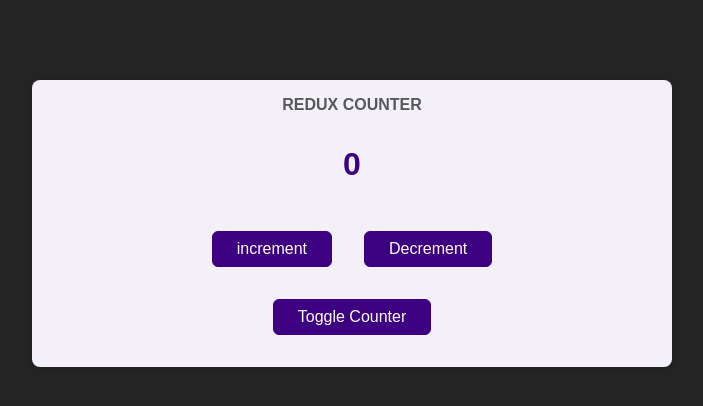
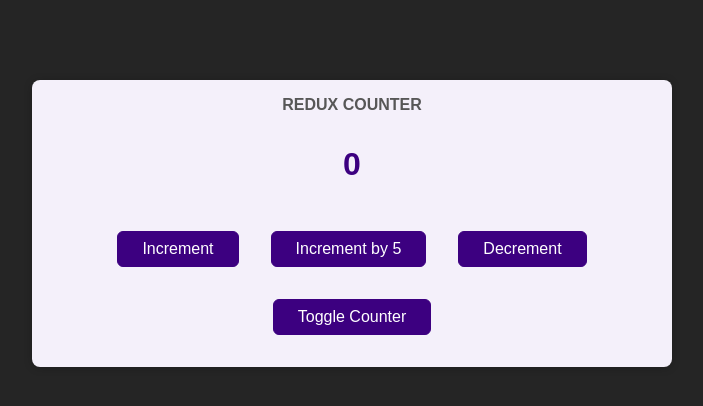
Before and after one commit to GAURAV1-ui/React-Redux, a React (Create React App) app: page / in a window 1280 px wide. Shown: the top 406 px of the page, without its empty margins (288-991 px from the left). Built offline with nearby package versions, Linux system fonts and the light colour scheme.

Commit message:
new commit

```diff
--- a/src/components/Counter.js
+++ b/src/components/Counter.js
@@ -1,9 +1,22 @@
-import { useSelector } from 'react-redux';
+import { useDispatch, useSelector } from 'react-redux';
 
 import classes from './Counter.module.css';
 
 const Counter = () => {
+  const dispatch = useDispatch();
   const counter = useSelector(state => state.counter);
+
+  const incrementHandler = () => {
+    dispatch({ type: 'increment' });
+  };
+
+  const increaseHandler = () => {
+    dispatch({ type: 'increase', amount: 5 });
+  };
+
+  const decrementtHandler = () => {
+    dispatch({ type: 'decrement' });
+  }
 
   const toggleCounterHandler = () => {};
 
@@ -12,8 +25,9 @@
       <h1>Redux Counter</h1>
       <div className={classes.value}>{counter}</div>
       <div>
-        <button>increment</button>
-        <button>Decrement</button>
+        <button onClick={incrementHandler}>Increment</button>
+        <button onClick={increaseHandler}>Increment by 5</button>
+        <button onClick={decrementtHandler}>Decrement</button>
       </div>
       <button onClick={toggleCounterHandler}>Toggle Counter</button>
     </main>
--- a/src/store/index.js
+++ b/src/store/index.js
@@ -4,6 +4,12 @@
     if(action.type === 'increment') {
         return {
             counter: state.counter + 1,
+        };
+    }
+
+    if(action.type === 'increase') {
+        return {
+            counter: state.counter + action.amount,
         };
     }
 
```
